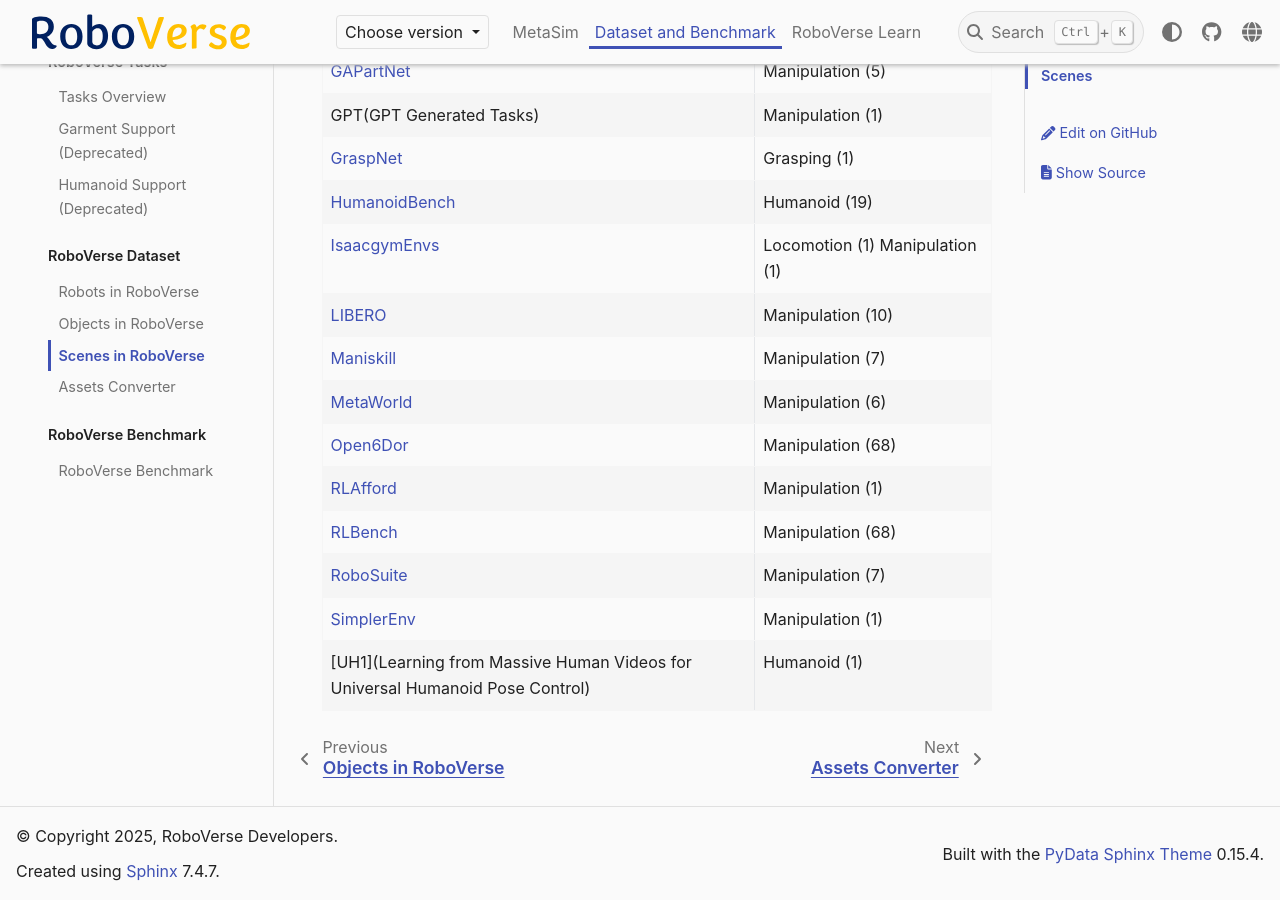
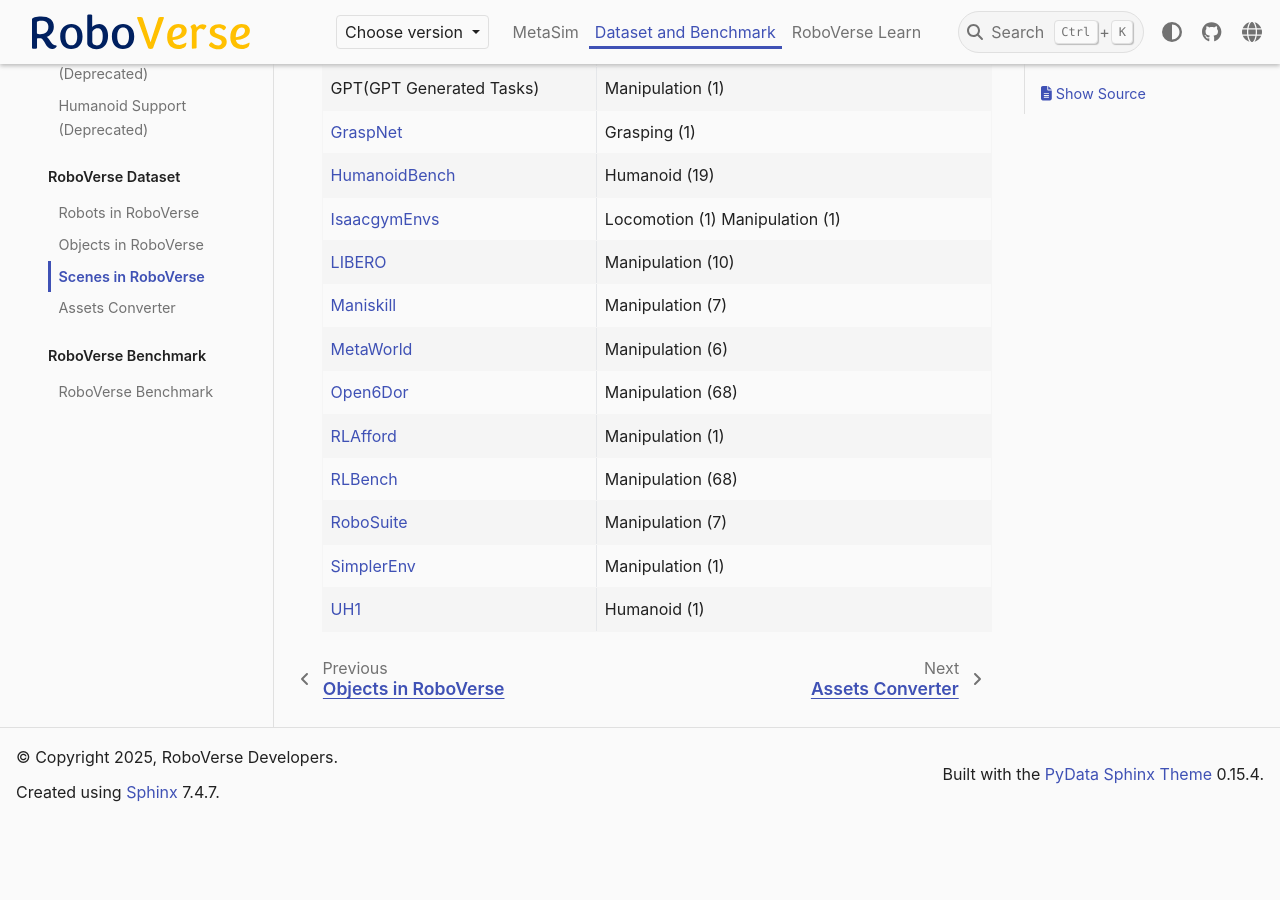
Before and after one commit to liuliu3dv/RoboVerse, a Sphinx documentation site: the page built from docs/source/dataset_benchmark/dataset/scenes.md, in a window 1280 px wide and 900 px high, scrolled down 1617 px. Built offline with Sphinx 7.4.7 and the PyData theme 0.15.4, drawn with Linux system fonts in a browser that asks for light colours; pages that are not in the unit, such as notebooks, are missing from menus; after the commit the page ends 2438 px from its top, so only the background shows below that; some of the changed lines change nothing that is shown.

Commit message:
fixed wrong link

```diff
--- a/docs/source/dataset_benchmark/dataset/scenes.md
+++ b/docs/source/dataset_benchmark/dataset/scenes.md
@@ -61,4 +61,4 @@
 | [RLBench](https://github.com/stepjam/RLBench) | Manipulation (68) |
 | [RoboSuite](https://robosuite.ai/) | Manipulation (7) |
 | [SimplerEnv](https://simpler-env.github.io/) | Manipulation (1) |
-| [UH1](Learning from Massive Human Videos for Universal Humanoid Pose Control) | Humanoid (1) |
+| [UH1](https://arxiv.org/abs/2412.14172) | Humanoid (1) |
```
